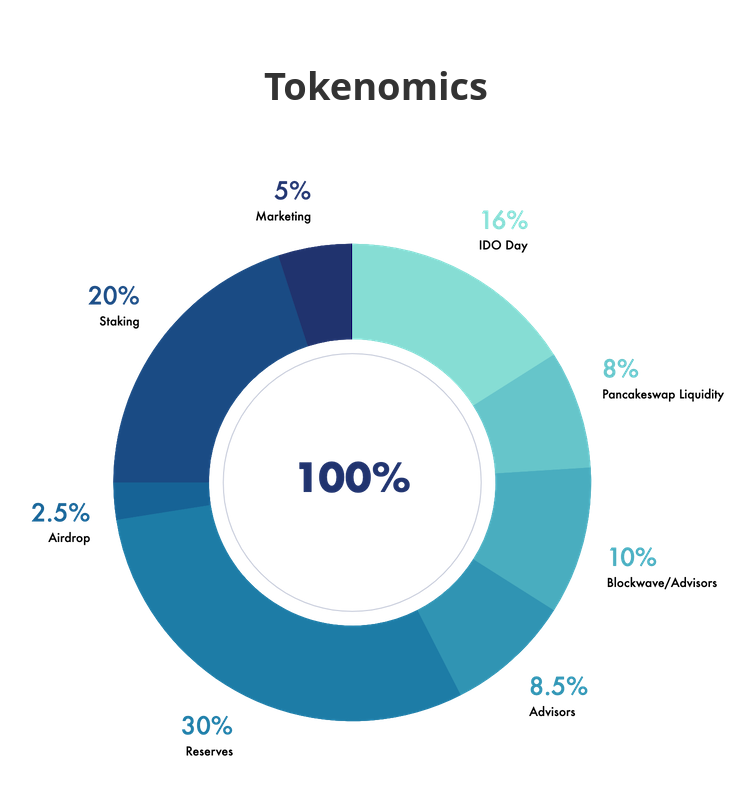
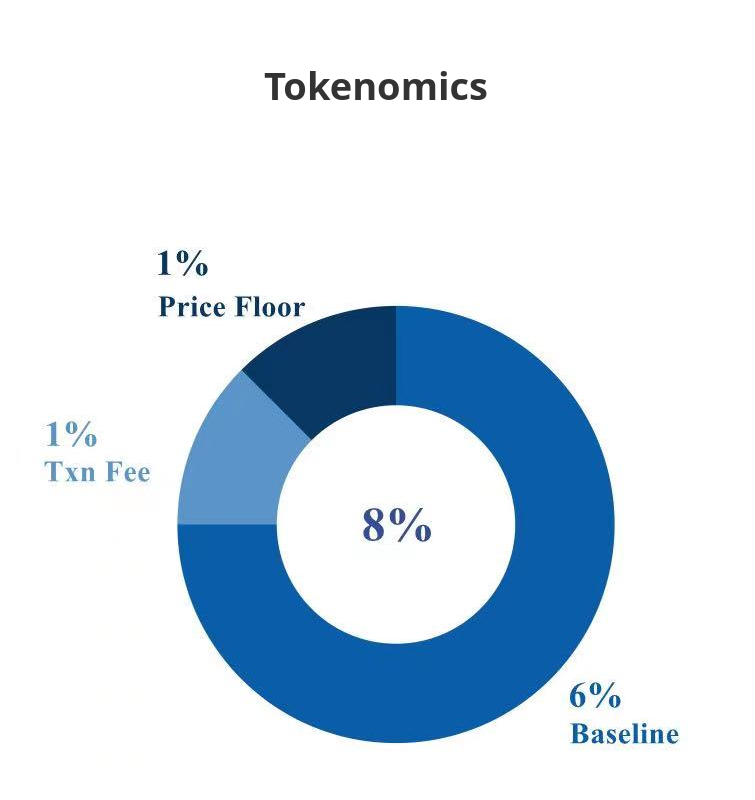
Before and after one commit to Amen8013/Amen8013.github.io, a plain HTML site: page index.html in a window 1280 px wide. Shown: the part 1740-2540 px from the top of the page, without its empty margins (264-1019 px from the left). Drawn offline with Linux system fonts and the light colour scheme; a web font is replaced by a local one.

Commit message:
update Tokenomics images

```diff
--- a/index.html
+++ b/index.html
@@ -211,10 +211,9 @@
 <div class="section ">
     <div class="container">
         <h1 class="text-center title" id="Tokenomics">Tokenomics</h1>
-        <div class="space"></div>
         <div class="row">
             <div class="col-sm-12 text-center">
-                <img style="margin: 0 auto" src="./images/tokenomics.png">
+                <img style="margin: 0 auto" src="./images/chart.jpg">
             </div>
         </div>
     </div>
```
Also changed, not shown: images/chart.jpg (added).
